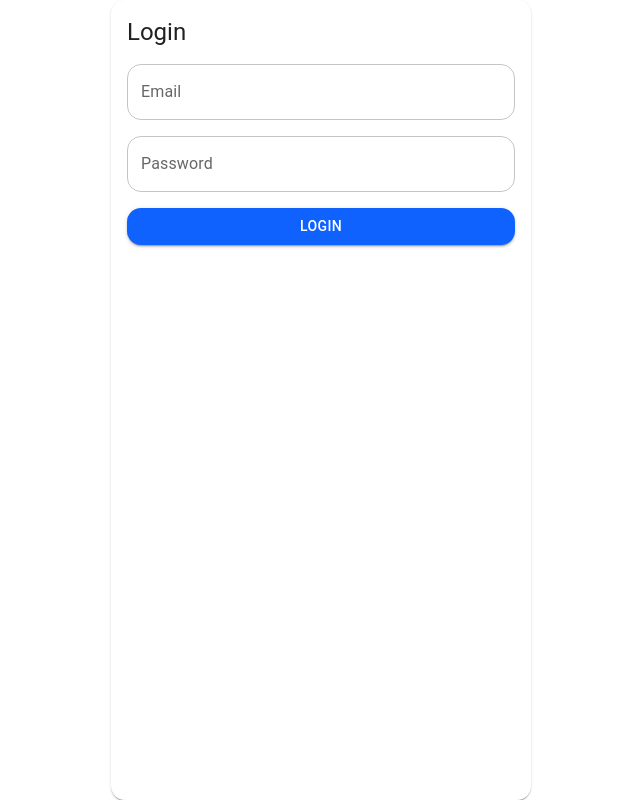
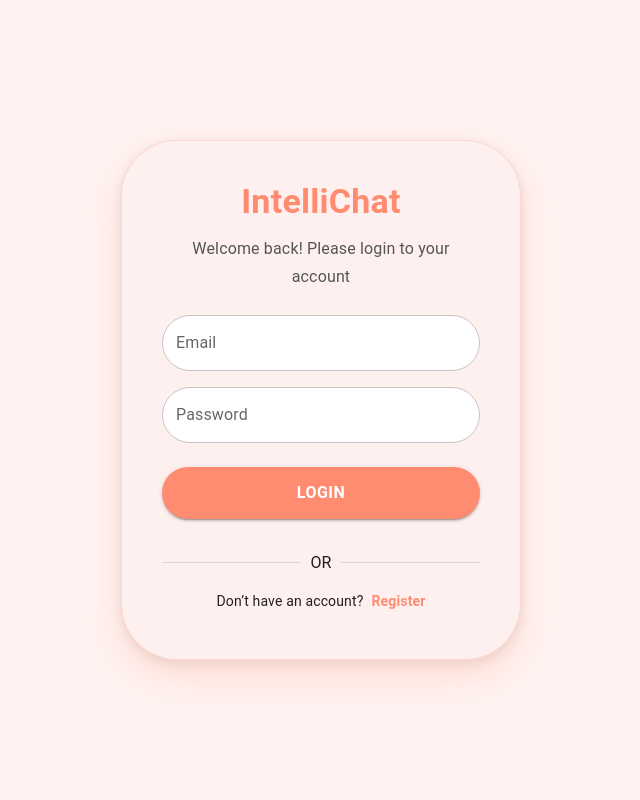
Before and after one commit to RaviSachinCodingLife/IntelliChat, a React (Vite) app in the folder frontend/: page /login in a window 1280 px wide. Shown: the whole page, without its empty margins (319-959 px from the left). Built offline with nearby package versions, Linux system fonts and the light colour scheme.

Commit message:
Added new theme on our whole project

```diff
--- a/frontend/src/components/NavBar.tsx
+++ b/frontend/src/components/NavBar.tsx
@@ -12,11 +12,13 @@ import {
 } from "@mui/material";
 import PersonOutlineIcon from "@mui/icons-material/PersonOutline";
 import LogoutIcon from "@mui/icons-material/Logout";
+import { useNavigate } from "react-router-dom";
 
 const Navbar: React.FC<{ user: { name: string; email: string } | null; onLogout: () => void }> = ({
     user,
     onLogout,
 }) => {
+    const navigate = useNavigate();
     const [anchorEl, setAnchorEl] = useState<null | HTMLElement>(null);
 
     const handleMenuOpen = (event: React.MouseEvent<HTMLElement>) => {
@@ -33,18 +35,18 @@ const Navbar: React.FC<{ user: { name: string; email: string } | null; onLogout:
             }}
         >
             <Toolbar sx={{ justifyContent: "space-between" }}>
-                {/* Brand Title */}
                 <Typography
                     variant="h6"
+                    onClick={() => navigate("/")}
                     sx={{
                         fontWeight: "bold",
                         letterSpacing: 0.5,
+                        cursor: "pointer"
                     }}
                 >
                     IntelliChat Support
                 </Typography>
 
-                {/* User Profile Section */}
                 {user && (
                     <Box>
                         <IconButton onClick={handleMenuOpen} sx={{ p: 0 }}>
--- a/frontend/src/pages/Chat.tsx
+++ b/frontend/src/pages/Chat.tsx
@@ -66,7 +66,6 @@ export default function Chat() {
                     sx={{
                         width: "100%",
                         maxWidth: "1100px",
-                        p: 3,
                         borderRadius: 3,
                         border: "1px solid rgba(255,192,173,0.6)",
                         display: "flex",
@@ -89,6 +88,7 @@ export default function Chat() {
                                 px: 3,
                                 py: 1.5,
                                 borderRadius: 3,
+                                display: "none",
                                 "&:hover": { bgcolor: "#ffb09a" },
                             }}
                         >
@@ -99,9 +99,6 @@ export default function Chat() {
 
 
             </Box>
-
-            {/* Footer at the bottom */}
-            <Footer />
         </Box>
     );
 }
--- a/frontend/src/pages/Login.tsx
+++ b/frontend/src/pages/Login.tsx
@@ -1,29 +1,139 @@
 import { useEffect, useState } from "react";
-import { Box, Button, Card, CardContent, TextField, Typography } from "@mui/material";
+import { Box, Button, Card, CardContent, TextField, Typography, Divider, Link } from "@mui/material";
 import axios from "axios";
 import { useNavigate } from "react-router-dom";
 import { useAppDispatch } from "../redux/store";
 import { setAuth, loadAuth } from "../redux/authSlice";
 
 export default function Login() {
-    const [email, setEmail] = useState(""); const [password, setPassword] = useState("");
-    const dispatch = useAppDispatch(); const nav = useNavigate();
+    const [email, setEmail] = useState("");
+    const [password, setPassword] = useState("");
+    const dispatch = useAppDispatch();
+    const nav = useNavigate();
 
-    useEffect(() => { dispatch(loadAuth()); }, [dispatch]);
+    useEffect(() => {
+        dispatch(loadAuth());
+    }, [dispatch]);
 
-    async function onSubmit() {
-        const { data } = await axios.post("http://localhost:5000/api/auth/login", { email, password });
-        dispatch(setAuth(data)); nav("/home");
+    async function onSubmit(e: React.FormEvent) {
+        e.preventDefault();
+        try {
+            const { data } = await axios.post("http://localhost:5000/api/auth/login", { email, password });
+            dispatch(setAuth(data));
+            nav("/home");
+        } catch (err: any) {
+            alert(err.response?.data?.error || "Login failed");
+        }
     }
 
     return (
-        <Box display="grid" justifyContent={"center"} height="100dvh">
-            <Card sx={{ width: 420 }}>
+        <Box
+            display="flex"
+            justifyContent="center"
+            alignItems="center"
+            height="100dvh"
+            bgcolor="#fff2f0"
+            px={2}
+        >
+            <Card
+                sx={{
+                    width: { xs: "100%", sm: 400 },
+                    borderRadius: 4,
+                    p: 3,
+                    bgcolor: "#fff0f0",
+                    mx: "auto",
+                    border: "1px solid rgba(255,192,173,0.5)",
+                    boxShadow: "0 16px 32px rgba(255,192,173,0.4), 0 4px 12px rgba(0,0,0,0.1)",
+                    transition: "all 0.3s ease-in-out",
+                }}
+            >
                 <CardContent>
-                    <Typography variant="h5" mb={2}>Login</Typography>
-                    <TextField fullWidth label="Email" value={email} onChange={e => setEmail(e.target.value)} sx={{ mb: 2 }} />
-                    <TextField fullWidth label="Password" type="password" value={password} onChange={e => setPassword(e.target.value)} sx={{ mb: 2 }} />
-                    <Button variant="contained" onClick={onSubmit} fullWidth>Login</Button>
+                    {/* Header */}
+                    <Typography
+                        variant="h4"
+                        sx={{ mb: 1.5, fontWeight: 700, color: "#ff8c70", textAlign: "center" }}
+                    >
+                        IntelliChat
+                    </Typography>
+                    <Typography
+                        variant="subtitle1"
+                        sx={{ mb: 3, textAlign: "center", color: "#555" }}
+                    >
+                        Welcome back! Please login to your account
+                    </Typography>
+
+                    {/* Form */}
+                    <form onSubmit={onSubmit}>
+                        <TextField
+                            fullWidth
+                            label="Email"
+                            value={email}
+                            onChange={e => setEmail(e.target.value)}
+                            sx={{
+                                mb: 2,
+                                "& .MuiOutlinedInput-root": {
+                                    borderRadius: 3,
+                                    bgcolor: "#fff",
+                                    transition: "0.3s",
+                                },
+                            }}
+                        />
+                        <TextField
+                            fullWidth
+                            label="Password"
+                            type="password"
+                            value={password}
+                            onChange={e => setPassword(e.target.value)}
+                            sx={{
+                                mb: 3,
+                                "& .MuiOutlinedInput-root": {
+                                    borderRadius: 3,
+                                    bgcolor: "#fff",
+                                    transition: "0.3s",
+                                },
+                            }}
+                        />
+
+                        {/* Login Button */}
+                        <Button
+                            type="submit"
+                            variant="contained"
+                            fullWidth
+                            sx={{
+                                bgcolor: "#ff8c70",
+                                color: "#fff",
+                                py: 1.5,
+                                borderRadius: 3,
+                                fontWeight: 600,
+                                fontSize: 16,
+                                "&:hover": { bgcolor: "#ffb09a" },
+                                mb: 2,
+                            }}
+                        >
+                            Login
+                        </Button>
+                    </form>
+
+                    {/* Divider */}
+                    <Divider sx={{ my: 2 }}>OR</Divider>
+
+                    {/* Register Link */}
+                    <Typography variant="body2" sx={{ textAlign: "center" }}>
+                        Don’t have an account?
+                        <Box
+                            component="span"
+                            onClick={() => nav("/register")}
+                            sx={{
+                                color: "#ff8c70",
+                                fontWeight: 600,
+                                cursor: "pointer",
+                                pl: 1,
+                                "&:hover": { textDecoration: "underline" },
+                            }}
+                        >
+                            Register
+                        </Box>
+                    </Typography>
                 </CardContent>
             </Card>
         </Box>
--- a/frontend/src/pages/Register.tsx
+++ b/frontend/src/pages/Register.tsx
@@ -1,28 +1,162 @@
 import { useState } from "react";
-import { Box, Button, Card, CardContent, TextField, Typography } from "@mui/material";
+import { Box, Button, Card, CardContent, TextField, Typography, Divider, Link } from "@mui/material";
 import axios from "axios";
 import { useNavigate } from "react-router-dom";
 import { useAppDispatch } from "../redux/store";
 import { setAuth } from "../redux/authSlice";
 
 export default function Register() {
-    const [name, setName] = useState(""); const [email, setEmail] = useState(""); const [password, setPassword] = useState("");
-    const nav = useNavigate(); const dispatch = useAppDispatch();
+    const [name, setName] = useState("");
+    const [email, setEmail] = useState("");
+    const [password, setPassword] = useState("");
+    const nav = useNavigate();
+    const dispatch = useAppDispatch();
 
-    async function onSubmit() {
-        const { data } = await axios.post("http://localhost:5000/api/auth/register", { name, email, password });
-        dispatch(setAuth(data)); nav("/home");
+    async function onSubmit(e: React.FormEvent) {
+        e.preventDefault();
+        try {
+            const { data } = await axios.post("http://localhost:5000/api/auth/register", {
+                name,
+                email,
+                password,
+            });
+            dispatch(setAuth(data));
+            nav("/home");
+        } catch (err: any) {
+            alert(err.response?.data?.error || "Registration failed");
+        }
     }
 
     return (
-        <Box display="grid" justifyContent={"center"} height="100dvh">
-            <Card sx={{ width: 420 }}>
+        <Box
+            display="flex"
+            justifyContent="center"
+            alignItems="center"
+            height="100dvh"
+            bgcolor="#fff2f0"
+            px={2}
+        >
+            <Card
+                sx={{
+                    width: { xs: "100%", sm: 400 },
+                    borderRadius: 4,
+                    p: 3,
+                    bgcolor: "#fff0f0",
+                    mx: "auto",
+                    border: "1px solid rgba(255,192,173,0.5)",
+                    boxShadow: "0 16px 32px rgba(255,192,173,0.4), 0 4px 12px rgba(0,0,0,0.1)",
+                }}
+            >
                 <CardContent>
-                    <Typography variant="h5" mb={2}>Create account</Typography>
-                    <TextField fullWidth label="Name" value={name} onChange={e => setName(e.target.value)} sx={{ mb: 2 }} />
-                    <TextField fullWidth label="Email" value={email} onChange={e => setEmail(e.target.value)} sx={{ mb: 2 }} />
-                    <TextField fullWidth label="Password" type="password" value={password} onChange={e => setPassword(e.target.value)} sx={{ mb: 2 }} />
-                    <Button variant="contained" onClick={onSubmit} fullWidth>Register</Button>
+                    {/* Header */}
+                    <Typography
+                        variant="h4"
+                        sx={{ mb: 1.5, fontWeight: 700, color: "#ff8c70", textAlign: "center" }}
+                    >
+                        IntelliChat
+                    </Typography>
+                    <Typography
+                        variant="subtitle1"
+                        sx={{ mb: 3, textAlign: "center", color: "#555" }}
+                    >
+                        Create your account to get started
+                    </Typography>
+
+                    {/* Form */}
+                    <form onSubmit={onSubmit}>
+                        <TextField
+                            fullWidth
+                            label="Name"
+                            value={name}
+                            onChange={e => setName(e.target.value)}
+                            sx={{
+                                mb: 2,
+                                "& .MuiOutlinedInput-root": {
+                                    borderRadius: 3,
+                                    bgcolor: "#fff",
+                                    border: "1px solid rgba(255,192,173,0.5)",
+                                    transition: "0.3s",
+                                    "&:hover": { borderColor: "#ff8c70" },
+                                    "&.Mui-focused": { borderColor: "#ff8c70", boxShadow: "0 0 0 3px rgba(255,192,173,0.2)" },
+                                },
+                            }}
+                        />
+                        <TextField
+                            fullWidth
+                            label="Email"
+                            value={email}
+                            onChange={e => setEmail(e.target.value)}
+                            sx={{
+                                mb: 2,
+                                "& .MuiOutlinedInput-root": {
+                                    borderRadius: 3,
+                                    bgcolor: "#fff",
+                                    border: "1px solid rgba(255,192,173,0.5)",
+                                    transition: "0.3s",
+                                    "&:hover": { borderColor: "#ff8c70" },
+                                    "&.Mui-focused": { borderColor: "#ff8c70", boxShadow: "0 0 0 3px rgba(255,192,173,0.2)" },
+                                },
+                            }}
+                        />
+                        <TextField
+                            fullWidth
+                            label="Password"
+                            type="password"
+                            value={password}
+                            onChange={e => setPassword(e.target.value)}
+                            sx={{
+                                mb: 3,
+                                "& .MuiOutlinedInput-root": {
+                                    borderRadius: 3,
+                                    bgcolor: "#fff",
+                                    border: "1px solid rgba(255,192,173,0.5)",
+                                    transition: "0.3s",
+                                    "&:hover": { borderColor: "#ff8c70" },
+                                    "&.Mui-focused": { borderColor: "#ff8c70", boxShadow: "0 0 0 3px rgba(255,192,173,0.2)" },
+                                },
+                            }}
+                        />
+
+                        {/* Register Button */}
+                        <Button
+                            type="submit"
+                            variant="contained"
+                            fullWidth
+                            sx={{
+                                bgcolor: "#ff8c70",
+                                color: "#fff",
+                                py: 1.5,
+                                borderRadius: 3,
+                                fontWeight: 600,
+                                fontSize: 16,
+                                "&:hover": { bgcolor: "#ffb09a" },
+                                mb: 2,
+                            }}
+                        >
+                            Register
+                        </Button>
+                    </form>
+
+                    {/* Divider */}
+                    <Divider sx={{ my: 2 }}>OR</Divider>
+
+                    {/* Login Link */}
+                    <Typography variant="body2" sx={{ textAlign: "center" }}>
+                        Already have an account?
+                        <Box
+                            component="span"
+                            onClick={() => nav("/login")}
+                            sx={{
+                                color: "#ff8c70",
+                                fontWeight: 600,
+                                cursor: "pointer",
+                                pl: 1,
+                                "&:hover": { textDecoration: "underline" },
+                            }}
+                        >
+                            Login
+                        </Box>
+                    </Typography>
                 </CardContent>
             </Card>
         </Box>
```
Also changed, not shown: frontend/src/assets/css/loader.css (+18 -3 lines), frontend/src/components/ChatBox.tsx (+11 -8 lines), frontend/src/pages/LandingPage.tsx (+3 -10 lines).
